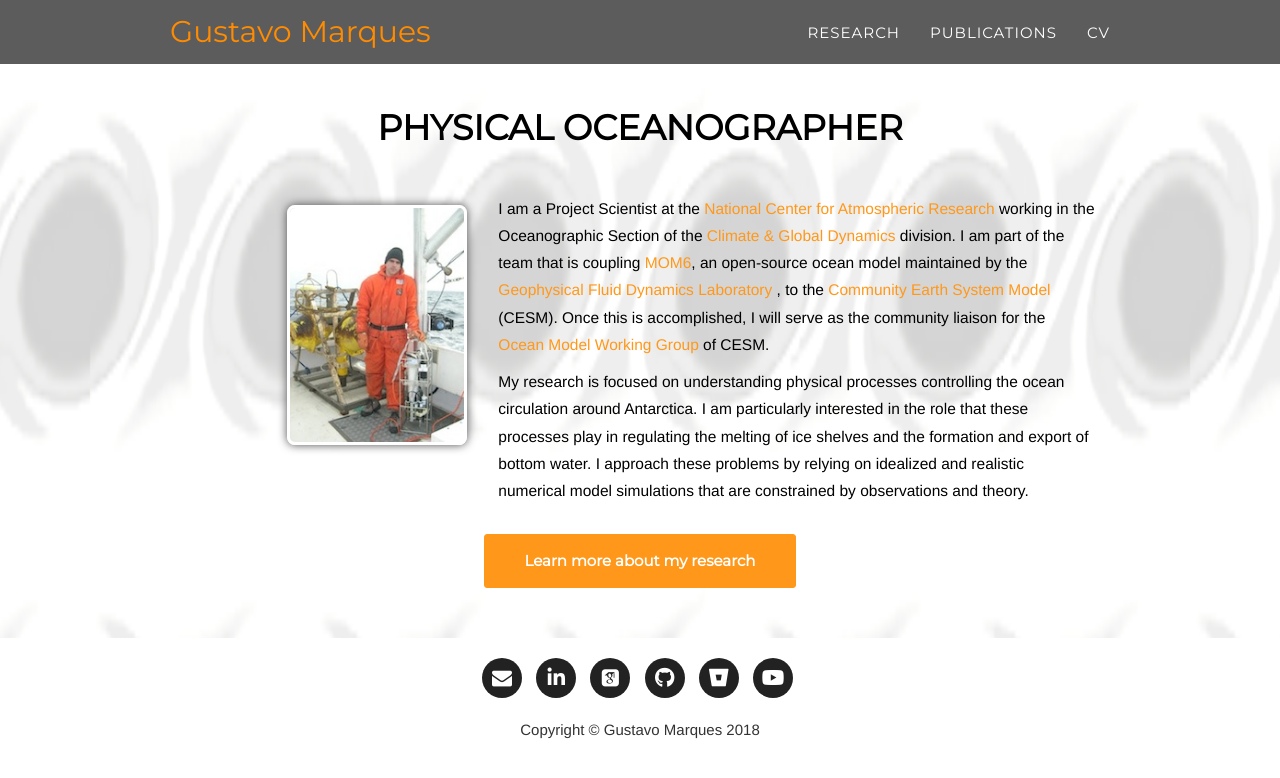
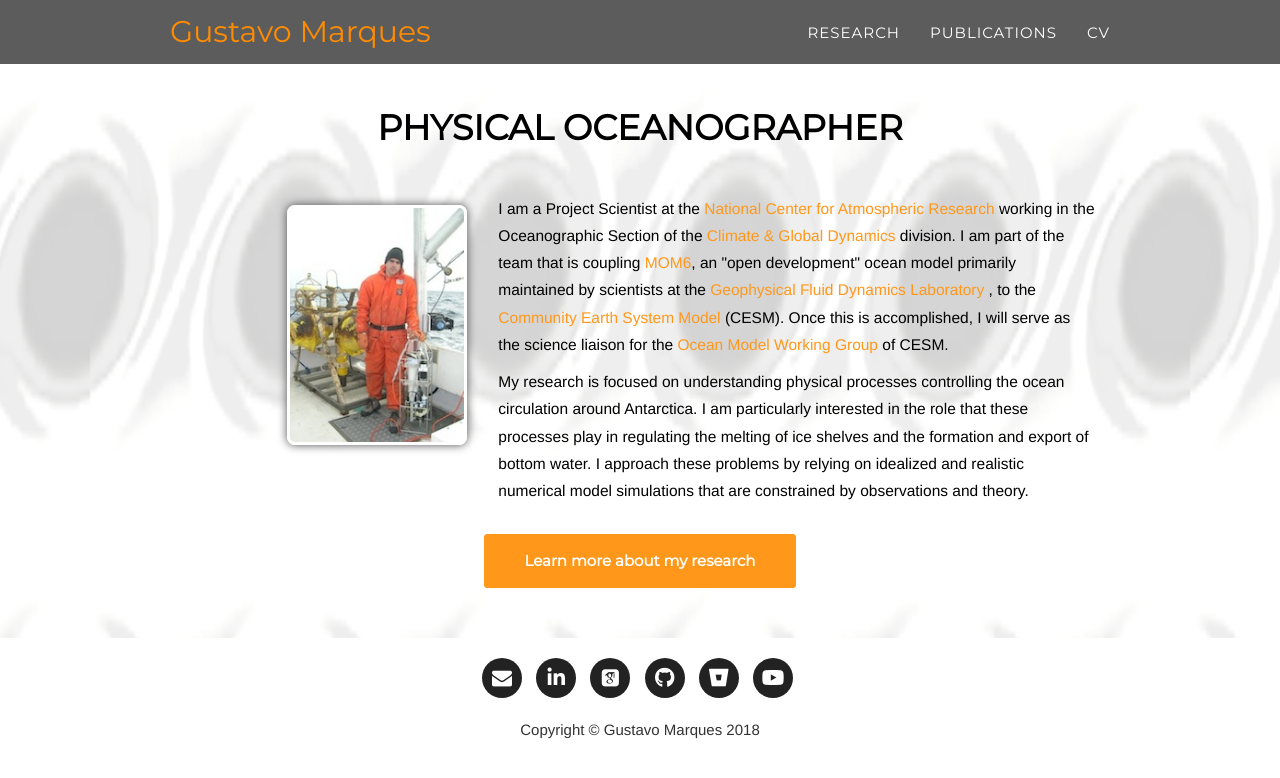
Before and after one commit to gustavo-marques/gustavo-marques.github.io, a Jekyll site: the page built from index.html, in a window 1280 px wide. Shown: the top 778 px of the page. Built offline with Jekyll 4.4.1, drawn with Linux system fonts in a browser that asks for light colours; nearby versions of some CDN libraries; some web fonts are replaced.

Commit message:
Update home text

```diff
--- a/index.html
+++ b/index.html
@@ -12,7 +12,7 @@
                 </div>
                 <div class="col-lg-8">
 			<p style="text-align:left;">
-			I am a Project Scientist at the <a href="https://ncar.ucar.edu/" rel="external">National Center for Atmospheric Research</a> working in the Oceanographic Section of the <a href="https://www2.cgd.ucar.edu/" rel="external">Climate & Global Dynamics </a> division. I am part of the team that is coupling <a href="https://github.com/NOAA-GFDL/MOM6">MOM6</a>, an open-source ocean model maintained by the <a href="https://www.gfdl.noaa.gov/" rel="external">Geophysical Fluid Dynamics Laboratory </a>, to the <a href="http://www.cesm.ucar.edu/" rel="external"> Community Earth System Model </a> (CESM). Once this is accomplished, I will serve as the community liaison for the <a href="http://www.cesm.ucar.edu/working_groups/Ocean/" rel="external"> Ocean Model Working Group</a> of CESM.
+			I am a Project Scientist at the <a href="https://ncar.ucar.edu/" rel="external">National Center for Atmospheric Research</a> working in the Oceanographic Section of the <a href="https://www2.cgd.ucar.edu/" rel="external">Climate & Global Dynamics </a> division. I am part of the team that is coupling <a href="https://github.com/NOAA-GFDL/MOM6">MOM6</a>, an "open development" ocean model primarily maintained by scientists at the <a href="https://www.gfdl.noaa.gov/" rel="external">Geophysical Fluid Dynamics Laboratory </a>, to the <a href="http://www.cesm.ucar.edu/" rel="external"> Community Earth System Model </a> (CESM). Once this is accomplished, I will serve as the science liaison for the <a href="http://www.cesm.ucar.edu/working_groups/Ocean/" rel="external"> Ocean Model Working Group</a> of CESM.
 
 			<p style="text-align:left;">
 	                My research is focused on understanding physical processes controlling the ocean circulation around Antarctica. I am particularly interested in the role that these processes play in regulating the melting of ice shelves and the formation and export of bottom water. I approach these problems by relying on idealized and realistic numerical model simulations that are constrained by observations and theory.
```
